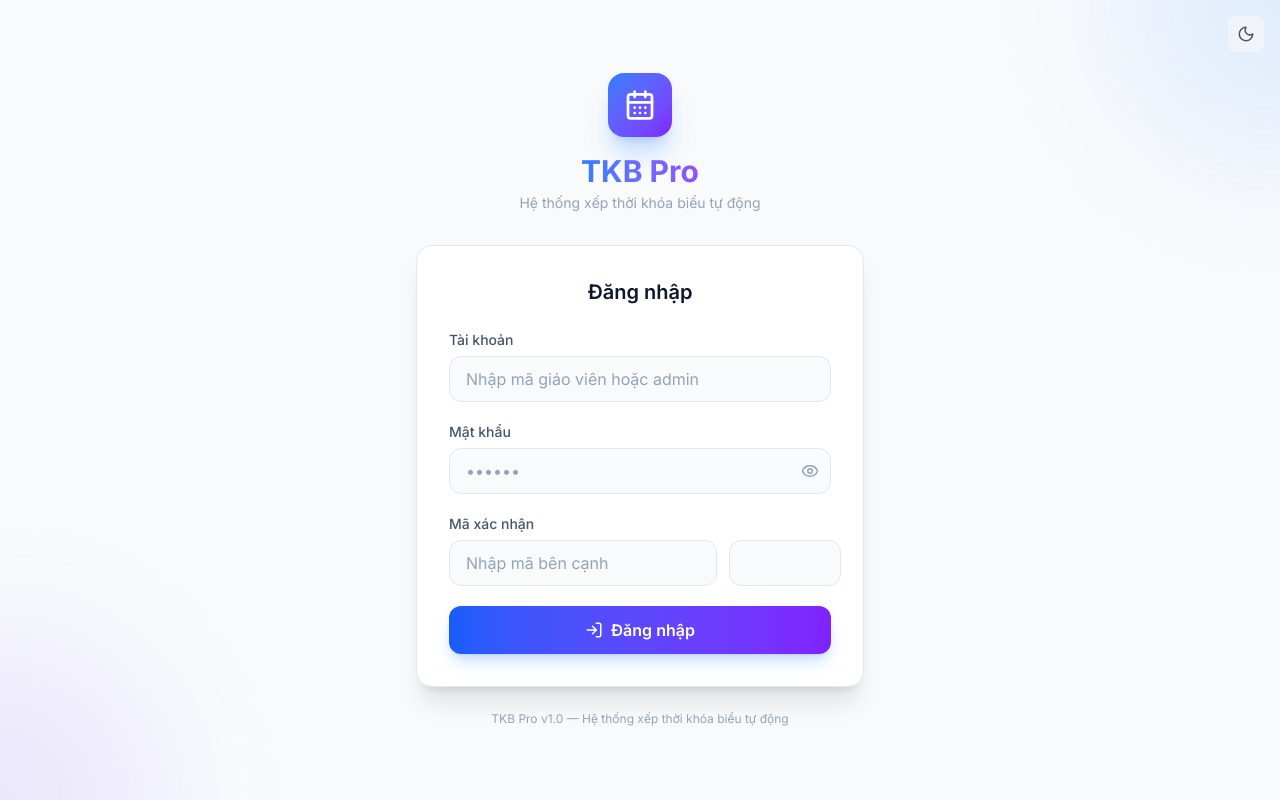
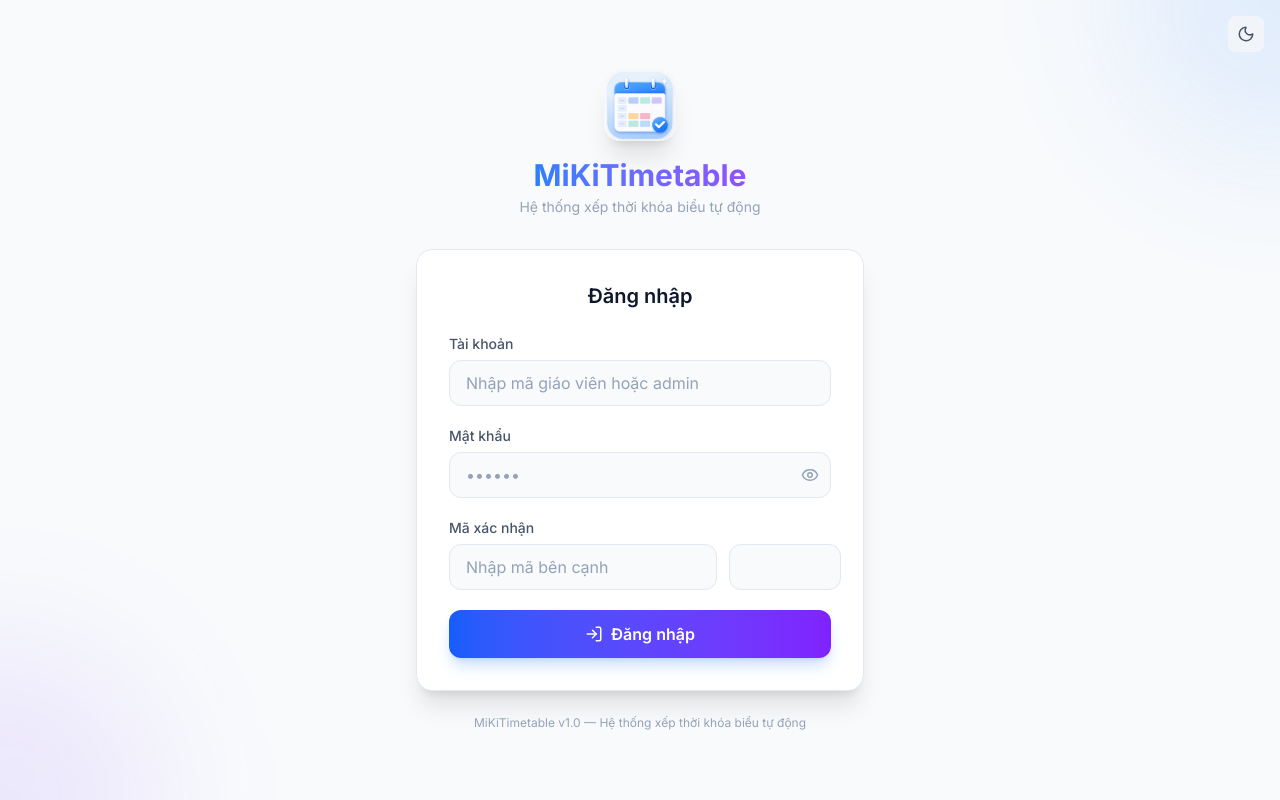
Before and after one commit to Khoidev-01/Timetable_Gen, a Next.js app in the folder FE_TKB/: page / in a window 1280 px wide. Built offline with nearby package versions, Linux system fonts and the light colour scheme; no server answers.

Commit message:
chore: clean up empty code change sections in the changes log

```diff
--- a/FE_TKB/app/admin/page.tsx
+++ b/FE_TKB/app/admin/page.tsx
@@ -31,7 +31,7 @@ export default function AdminDashboard() {
       <div className="bg-gradient-to-r from-blue-600 to-violet-600 rounded-2xl p-6 md:p-8 text-white shadow-xl shadow-blue-600/20">
         <div className="flex items-center gap-3 mb-2">
           <CalendarDays size={28} />
-          <h1 className="text-2xl md:text-3xl font-bold">TKB Pro</h1>
+          <h1 className="text-2xl md:text-3xl font-bold">MiKiTimetable</h1>
         </div>
         <p className="text-blue-100 text-sm md:text-base">Hệ thống xếp thời khóa biểu tự động cho trường THPT</p>
       </div>
--- a/FE_TKB/app/components/AppLogo.tsx
+++ b/FE_TKB/app/components/AppLogo.tsx
@@ -1,23 +1,21 @@
 'use client';
 
-import { CalendarDays } from 'lucide-react';
+import Image from 'next/image';
 
 export default function AppLogo({ size = 'md' }: { size?: 'sm' | 'md' | 'lg' }) {
   const sizes = {
-    sm: { icon: 20, text: 'text-lg', sub: 'text-[10px]' },
-    md: { icon: 24, text: 'text-xl', sub: 'text-xs' },
-    lg: { icon: 32, text: 'text-2xl', sub: 'text-sm' },
+    sm: { img: 32, text: 'text-base', sub: 'text-[10px]' },
+    md: { img: 36, text: 'text-lg', sub: 'text-xs' },
+    lg: { img: 44, text: 'text-xl', sub: 'text-sm' },
   };
   const s = sizes[size];
 
   return (
     <div className="flex items-center gap-2.5">
-      <div className="flex items-center justify-center w-9 h-9 rounded-lg bg-gradient-to-br from-blue-500 to-violet-600 shadow-lg shadow-blue-500/25">
-        <CalendarDays size={s.icon} className="text-white" />
-      </div>
+      <Image src="/logo.png" alt="MiKiTimetable" width={s.img} height={s.img} className="rounded-xl" />
       <div className="flex flex-col leading-tight">
         <span className={`${s.text} font-bold bg-gradient-to-r from-blue-400 to-violet-400 bg-clip-text text-transparent`}>
-          TKB Pro
+          MiKiTimetable
         </span>
         <span className={`${s.sub} text-[var(--text-muted)]`}>
           Thời Khóa Biểu
--- a/FE_TKB/app/components/Login.tsx
+++ b/FE_TKB/app/components/Login.tsx
@@ -2,7 +2,8 @@
 
 import React, { useState, useEffect } from 'react';
 import { API_URL } from '@/lib/api';
-import { CalendarDays, LogIn, RefreshCw, Eye, EyeOff } from 'lucide-react';
+import { LogIn, RefreshCw, Eye, EyeOff } from 'lucide-react';
+import Image from 'next/image';
 import ThemeToggle from './ThemeToggle';
 
 interface LoginProps {
@@ -80,11 +81,9 @@ export default function Login({ onLoginSuccess }: LoginProps) {
       <div className="relative w-full max-w-md">
         {/* Logo */}
         <div className="flex flex-col items-center mb-8">
-          <div className="flex items-center justify-center w-16 h-16 rounded-2xl bg-gradient-to-br from-blue-500 to-violet-600 shadow-xl shadow-blue-500/25 mb-4">
-            <CalendarDays size={32} className="text-white" />
-          </div>
+          <Image src="/logo.png" alt="MiKiTimetable" width={72} height={72} className="rounded-2xl shadow-xl mb-4" />
           <h1 className="text-3xl font-bold bg-gradient-to-r from-blue-500 to-violet-500 bg-clip-text text-transparent">
-            TKB Pro
+            MiKiTimetable
           </h1>
           <p className="text-[var(--text-muted)] text-sm mt-1">Hệ thống xếp thời khóa biểu tự động</p>
         </div>
@@ -190,7 +189,7 @@ export default function Login({ onLoginSuccess }: LoginProps) {
         </div>
 
         <p className="text-center text-[var(--text-muted)] text-xs mt-6">
-          TKB Pro v1.0 &mdash; Hệ thống xếp thời khóa biểu tự động
+          MiKiTimetable v1.0 &mdash; Hệ thống xếp thời khóa biểu tự động
         </p>
       </div>
     </div>
--- a/FE_TKB/app/layout.tsx
+++ b/FE_TKB/app/layout.tsx
@@ -7,7 +7,7 @@ import ThemeProvider from "./components/ThemeProvider";
 const inter = Inter({ subsets: ["latin"] });
 
 export const metadata: Metadata = {
-  title: "TKB Pro - Hệ thống Thời Khóa Biểu",
+  title: "MiKiTimetable - Hệ thống Thời Khóa Biểu",
   description: "Hệ thống xếp thời khóa biểu tự động cho trường THPT",
   icons: { icon: "/favicon.ico" },
 };
```
Also changed, not shown: FE_TKB/public/logo.png (added), 1 other file (tests, documents, lock files or other folders).
